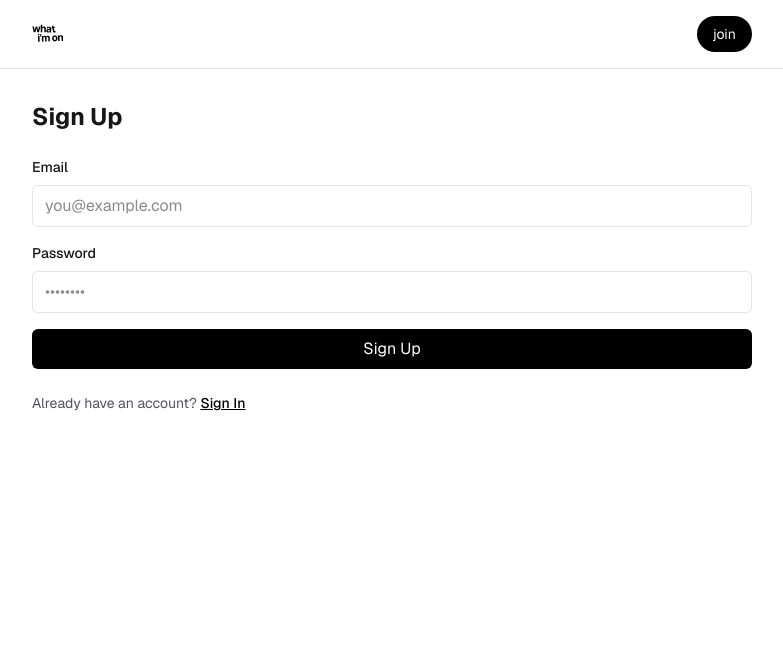
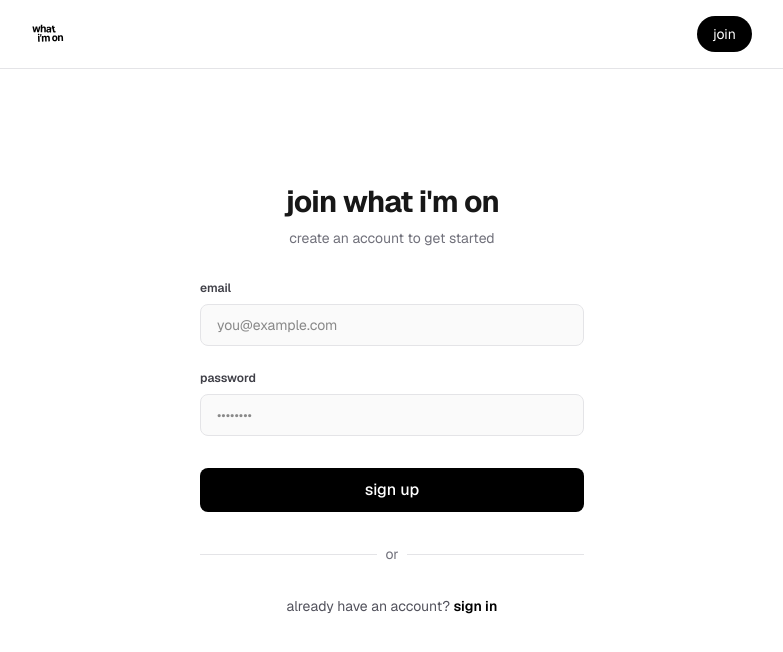
Before and after one commit to peucastro/what-im-on, a Next.js app: page /register in a window 1280 px wide. Shown: the top 652 px of the page, without its empty margins (248-1031 px from the left). Built offline with nearby package versions, Linux system fonts and the light colour scheme; no server answers.

Commit message:
updated register page

```diff
--- a/app/register/page.tsx
+++ b/app/register/page.tsx
@@ -9,47 +9,67 @@ export default async function RegisterPage({
   const { message } = await searchParams;
 
   return (
-    <div className="flex flex-col gap-6">
-      <h1 className="text-2xl font-bold">Sign Up</h1>
-      <form className="flex flex-col gap-4">
+    <div className="fixed inset-0 flex flex-col items-center justify-center px-4">
+      <div className="w-full max-w-sm shrink-0">
+        <div className="flex flex-col gap-8">
+          <div className="text-center">
+            <h1 className="text-3xl font-bold tracking-tight">join what i'm on</h1>
+            <p className="text-zinc-500 text-sm mt-2">create an account to get started</p>
+          </div>
+
+          <form className="flex flex-col gap-6">
             <div className="flex flex-col gap-2">
-          <label htmlFor="email" className="text-sm font-medium">
-            Email
+              <label htmlFor="email" className="text-xs font-semibold text-zinc-700">
+                email
               </label>
               <input
                 name="email"
                 placeholder="you@example.com"
                 required
-            className="rounded-md border border-zinc-200 px-3 py-2"
+                className="w-full px-4 py-2.5 bg-zinc-50 border border-zinc-200 rounded-lg text-sm focus:outline-none focus:ring-2 focus:ring-black focus:bg-white transition-colors"
               />
             </div>
+
             <div className="flex flex-col gap-2">
-          <label htmlFor="password" title="Password" className="text-sm font-medium">
-            Password
+              <label htmlFor="password" title="Password" className="text-xs font-semibold text-zinc-700">
+                password
               </label>
               <input
                 type="password"
                 name="password"
                 placeholder="••••••••"
                 required
-            className="rounded-md border border-zinc-200 px-3 py-2"
+                className="w-full px-4 py-2.5 bg-zinc-50 border border-zinc-200 rounded-lg text-sm focus:outline-none focus:ring-2 focus:ring-black focus:bg-white transition-colors"
               />
             </div>
+
             <button
               formAction={signup}
-          className="rounded-md bg-black px-4 py-2 text-white hover:bg-zinc-800"
+              className="w-full py-2.5 bg-black text-white font-medium rounded-lg hover:bg-zinc-800 transition-colors mt-2"
             >
-          Sign Up
+              sign up
             </button>
-        {message && <p className="text-sm text-red-500">{message}</p>}
+
+            {message && <p className="text-sm text-red-500 text-center">{message}</p>}
           </form>
 
-      <p className="text-sm text-zinc-600">
-        Already have an account?{' '}
-        <Link href="/login" className="font-medium text-black underline">
-          Sign In
+          <div className="relative">
+            <div className="absolute inset-0 flex items-center">
+              <div className="w-full border-t border-zinc-200"></div>
+            </div>
+            <div className="relative flex justify-center text-sm">
+              <span className="px-2 bg-white text-zinc-500">or</span>
+            </div>
+          </div>
+
+          <p className="text-sm text-zinc-600 text-center">
+            already have an account?{' '}
+            <Link href="/login" className="font-semibold text-black hover:text-zinc-700 transition-colors">
+              sign in
             </Link>
           </p>
         </div>
+      </div>
+    </div>
   );
 }
```
Lines whose indentation alone changed are shown as unchanged.
